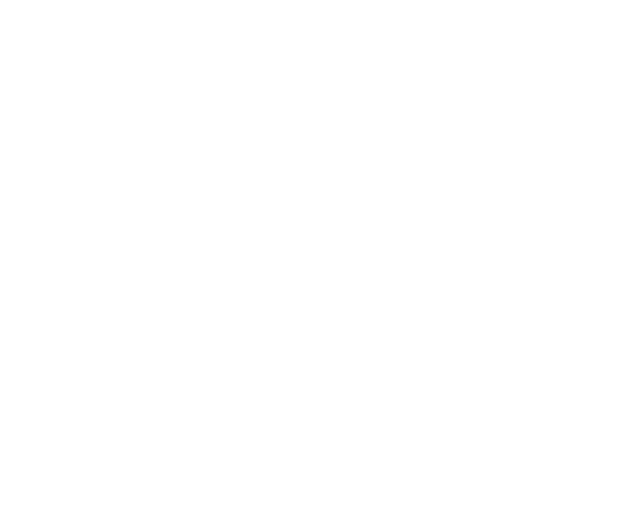
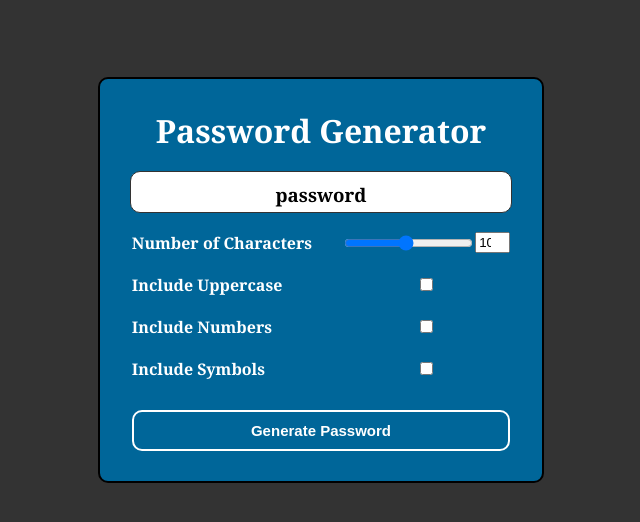
Before and after one commit to an4umov/passGen, a plain HTML site: page index.html in a window 1280 px wide. Shown: the whole page, without its empty margins (319-959 px from the left). Drawn offline with Linux system fonts and the light colour scheme.

Commit message:
html coding

```diff
--- a/index.html
+++ b/index.html
@@ -4,9 +4,37 @@
     <meta charset="UTF-8">
     <meta name="viewport" content="width=, initial-scale=1.0">
     <meta http-equiv="X-UA-Compatible" content="ie=edge">
-    <title>Document</title>
+    <script src="script.js" defer></script>
+    <link rel="stylesheet" href="style.css">
+    <title>Password generator</title>
 </head>
 <body>
+    <div class="container">
+        <h1 class="title">Password Generator</h1>
+        <h3 class="password-display">password</h3>
 
+        <form class="form">
+            <label for="characterAmountNumber">Number of Characters</label>
+            <div class="character-amount-container">
+                <input type="range" min="1" max="20"  value="10" id="characterAmountRange">
+                <input class="number-input" type="number" min="1" max="20" value="10" id="characterAmountNumber">
+            </div>
+
+
+            <label for="includeUppercase">Include Uppercase</label>
+            <input type="checkbox" id="includeUppercase">
+
+            <label for="includeNumbers">Include Numbers</label>
+            <input type="checkbox" id="includeNumbers">
+
+            <label for="includeSymbols">Include Symbols</label>
+            <input type="checkbox" id="includeSymbols">
+
+            <button class="btn" type="submit">Generate Password</button>
+        </form>
+
+
+
+    </div>
 </body>
 </html>
--- a/style.css
+++ b/style.css
@@ -1,3 +1,77 @@
-some class {
-    some:style;
+body {
+	background-color: #333;
+	color: #fff;
+	margin: 0;
+	min-height: 70vh;
+	display: flex;
+	justify-content: center;
+	align-items: center;
+	font-family: Georgia, 'Times New Roman', Times, serif;
 }
+
+.container {
+	background-color: #006699;
+	padding: 30px;
+	border-radius: 10px;
+	border: 2px solid #000;
+	display: flex;
+	justify-content: center;
+	align-items: center;
+	flex-direction: column;
+}
+
+.form {
+	display: grid;
+	grid-template-columns: auto auto;
+	row-gap: 20px;
+	column-gap: 30px;
+	justify-content: center;
+	align-items: center;
+}
+
+.title {
+	margin: 0;
+	text-align: center;
+}
+
+label {
+	font-weight: bold;
+}
+
+.character-amount-container {
+	display: flex;
+	align-items: center;
+}
+
+.number-input {
+	width: 27px;
+}
+
+.password-display {
+	background-color: #fff;
+	color: #000;
+	padding: 10px;
+	border: 1px solid #333;
+	height: 20px;
+	width: 360px;
+	text-align: center;
+	word-break: break-all;
+	border-radius: 10px;
+}
+
+.btn {
+	grid-column: span 2;
+	background-color: transparent;
+	border: 2px solid #fff;
+	color: #fff;
+	padding: 10px;
+	font-size: 15px;
+	font-weight: bold;
+	margin-top: 10px;
+	cursor: pointer;
+	border-radius: 10px;
+}
+
+.btn:hover {
+	background-color: #ffffff30;
+}
```
